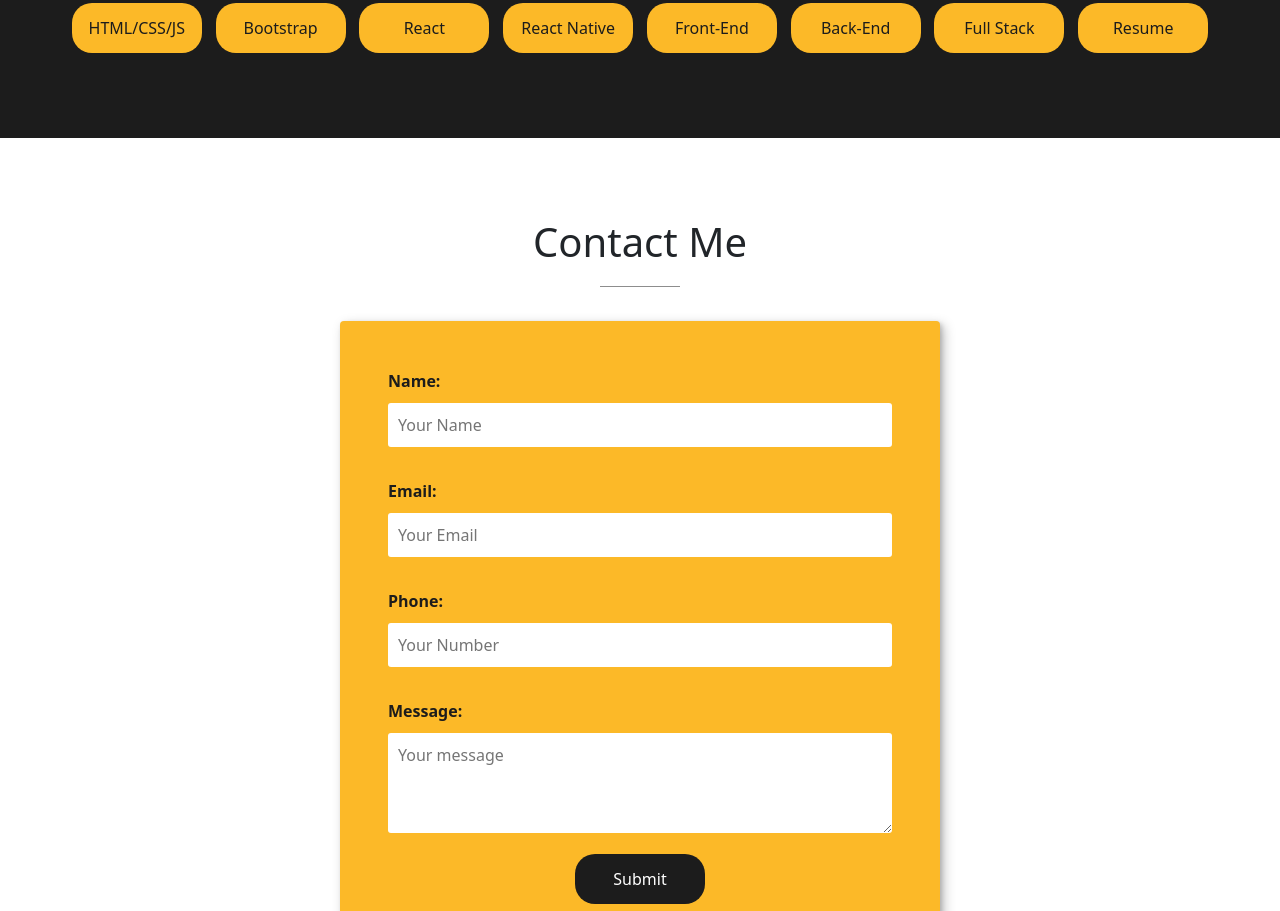
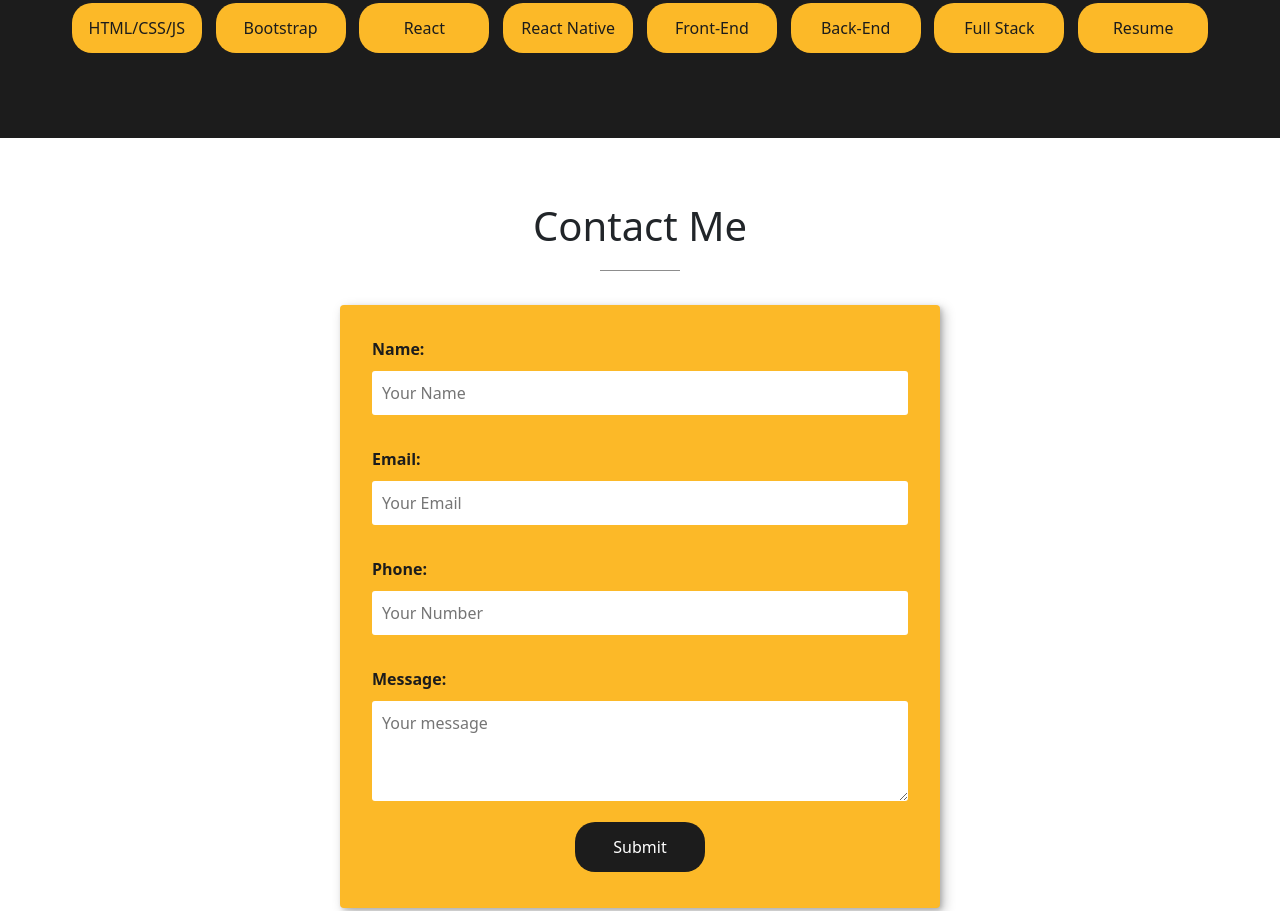
Before and after one commit to rjescobedo/raulescobedo-portfolio, a website: page index.html in a window 1280 px wide. Shown: the part 3653-4564 px from the top of the page. Drawn offline with nearby package versions, Linux system fonts and the light colour scheme; no server answers.

Commit message:
form edit

```diff
--- a/css/style.css
+++ b/css/style.css
@@ -759,7 +759,7 @@ h5 { font-size: var(--fs-h5) }
     justify-content: center;
     align-items: center;
     flex-direction: column;
-    padding: 5rem 0;
+    padding: 4rem 0;
 }
 
 .section_title--form {
@@ -780,7 +780,7 @@ h5 { font-size: var(--fs-h5) }
 .form {
     background-color: var(--clr-accent);
     box-shadow: var(--bs);
-    padding: 2rem;
+    padding: 1rem;
     border-radius: 4px;
     width: 100%;
     margin: 1rem;
```
